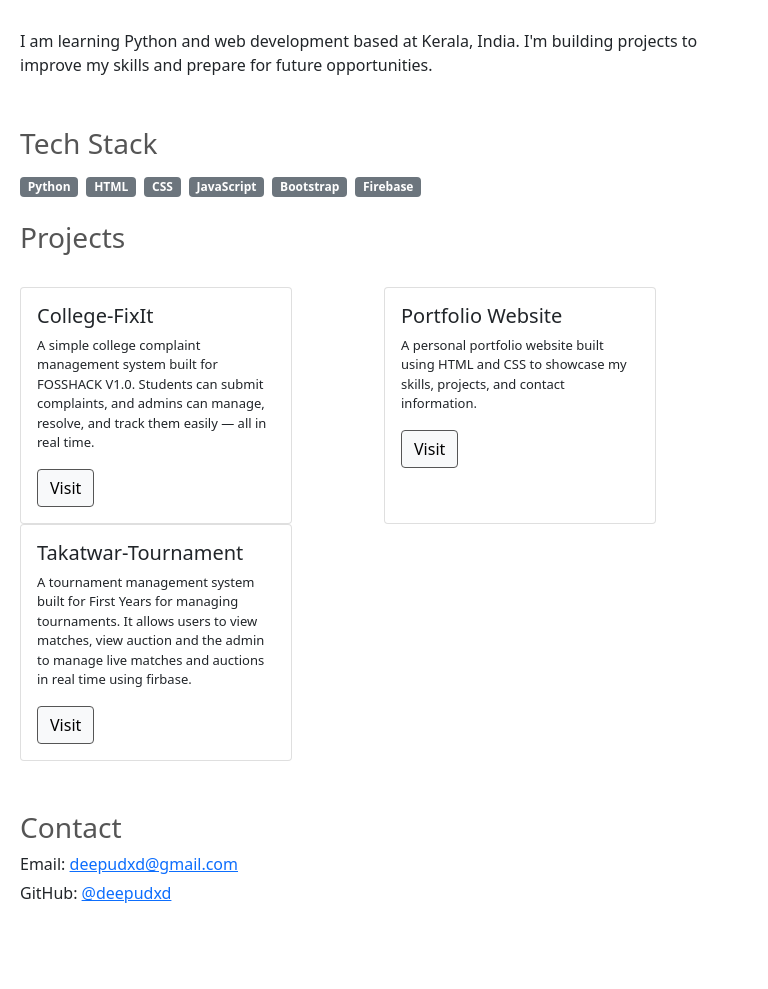
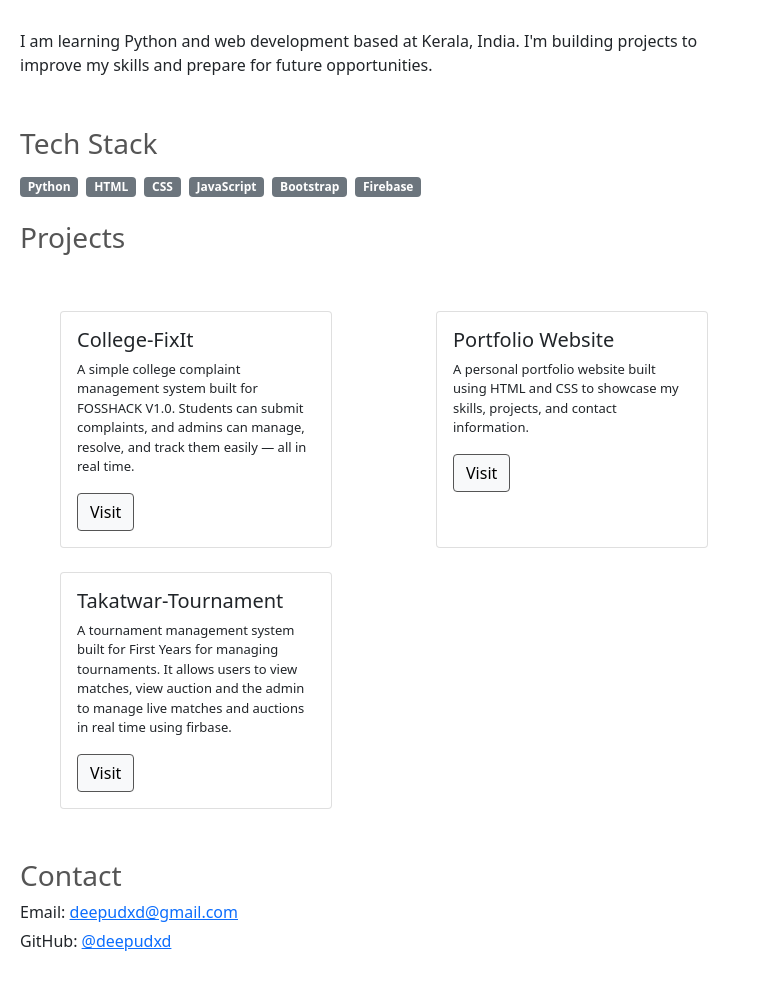
Before and after one commit to deepudxd/portfolio, a plain HTML site: page index.html in a window 768 px wide. Shown: the part 191-1180 px from the top of the page. Before the commit the page ends 1146 px from the top, so only its background shows below. Drawn offline with nearby package versions, Linux system fonts and the light colour scheme.

Commit message:
Kinda fixed the projects grid Need to find a new way to do this

```diff
--- a/styles.css
+++ b/styles.css
@@ -77,4 +77,20 @@ a:hover {
 .projects {
     display: grid;
     grid-template-columns: repeat(auto-fit, minmax(280px, 1fr));
+    justify-items: center;
 }
+
+.cards {
+    width: 100%;
+    max-width: 360px;
+}
+
+@media (min-width: 600px) and (max-width: 880px) {
+  .projects {
+    display: grid;
+    grid-template-columns: repeat(2, minmax(0, 1fr));
+    column-gap: 1.5rem;  /* gap between the two top projects */
+    row-gap: 1.5rem;     /* gap between first and second row */
+    margin-top: 1.5rem;  /* space between section title and first row */
+  }
+}
```
